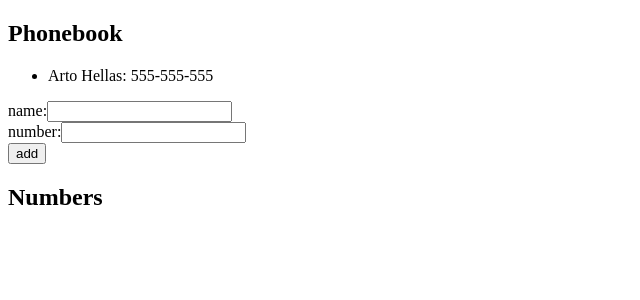
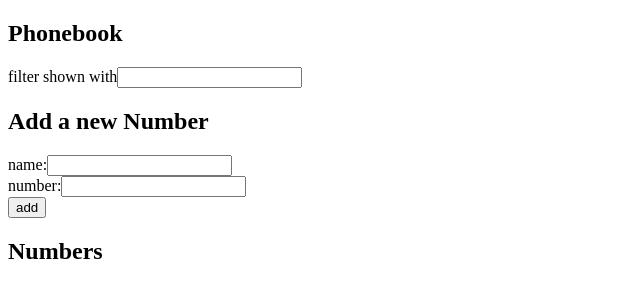
Before and after one commit to jrhamilton/fso, a React (Create React App) app in the folder part2/phonebook/: page / in a window 1280 px wide. Shown: the top 300 px of the page, without its empty margins (0-640 px from the left). Built offline with nearby package versions, Linux system fonts and the light colour scheme.

Commit message:
Exercise 2.9 completed. Name search implemented.

```diff
--- a/part2/phonebook/src/App.js
+++ b/part2/phonebook/src/App.js
@@ -1,11 +1,10 @@
 import { useState } from 'react'
 
 const App = () => {
-  const [persons, setPersons] = useState([
-    { name: 'Arto Hellas', number: '555-555-555' }
-  ])
+  const [persons, setPersons] = useState([])
   const [newName, setNewName] = useState('')
   const [newNumber, setNewNumber] = useState('')
+  const [filterdPs, setFilterdPs] = useState(persons)
 
   const tryAddPerson = (event) => {
     event.preventDefault()
@@ -18,6 +17,16 @@ const App = () => {
 
   const handleNumberChange = (event) => {
     setNewNumber(event.target.value)
+  }
+
+  const filterNames = (event) => {
+    const v = event.target.value
+    console.log(v)
+    const filterd = persons.filter((p) =>
+      p.name.match(new RegExp(v, "i"))
+    )
+    console.log(filterd)
+    setFilterdPs(filterd)
   }
 
   const hasDuplicate = () => {
@@ -36,8 +45,13 @@ const App = () => {
       number: newNumber,
       id: persons.length + 1,
     }
-    setPersons(persons.concat(personObject))
+    settingPersons(persons.concat(personObject))
     resetValues()
+  }
+
+  const settingPersons = (personArray) => {
+    setPersons(personArray)
+    setFilterdPs(personArray)
   }
 
   const resetValues = () => {
@@ -54,14 +68,14 @@ const App = () => {
   return (
     <div>
       <h2>Phonebook</h2>
+      <div>
+        filter shown with
+        <input onChange={filterNames} />
+      </div>
+
+      <div>
+        <h2>Add a new Number</h2>
         <form onSubmit={tryAddPerson}>
-        <ul>
-          {persons.map(person =>
-            <Person key={person.name}
-                    name={person.name}
-                    number={person.number} />
-          )}
-        </ul>
           <div>
             name:
             <input value={newName}
@@ -79,8 +93,18 @@ const App = () => {
             <button type="submit">add</button>
           </div>
         </form>
+      </div>
+
+      <div>
         <h2>Numbers</h2>
-
+        <ul>
+          {filterdPs.map(person =>
+            <Person key={person.name}
+                    name={person.name}
+                    number={person.number} />
+          )}
+        </ul>
+      </div>
     </div>
   )
 }
```
Lines whose indentation alone changed are shown as unchanged.
